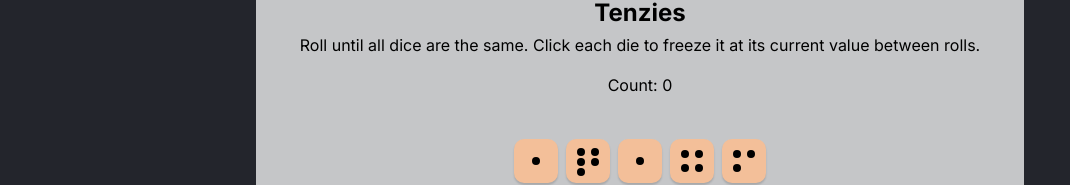
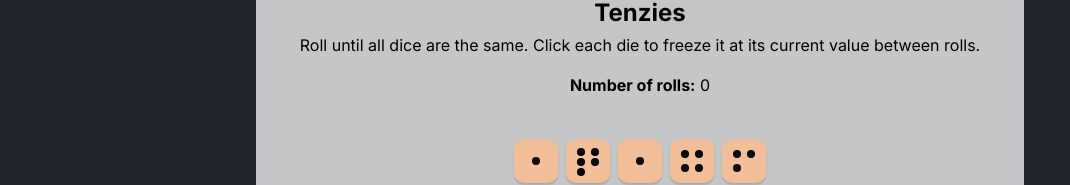
Before and after one commit to Dimterion/React-projects, a React (Create React App) app: page /tenzies-game in a window 1280 px wide. Shown: the part 116-301 px from the top of the page, without its empty margins (0-1070 px from the left). Built offline with nearby package versions, Linux system fonts and the light colour scheme.

Commit message:
adjust text in tenzies

```diff
--- a/src/Pages/TenziesGame/TenziesGame.js
+++ b/src/Pages/TenziesGame/TenziesGame.js
@@ -63,13 +63,13 @@ function TenziesGame() {
           return tenzie.isHeld ? tenzie : generateNewTenzie();
         })
       );
-      setCount(prevCount => {
-        return prevCount = prevCount + 1
-      })
+      setCount((prevCount) => {
+        return (prevCount = prevCount + 1);
+      });
     } else {
       setGameState(false);
       setTenzies(allNewTenzies());
-      setCount(0)
+      setCount(0);
     }
   }
 
@@ -81,7 +81,9 @@ function TenziesGame() {
         current value between rolls.
         <br></br>
         <br></br>
-        <div>Count: {count}</div>
+        <div>
+          <b>Number of rolls:</b> {count}
+        </div>
       </div>
       <div className="tenziesElements-container">{finalArray}</div>
       <button onClick={roll} className="rollDice-btn">
```
